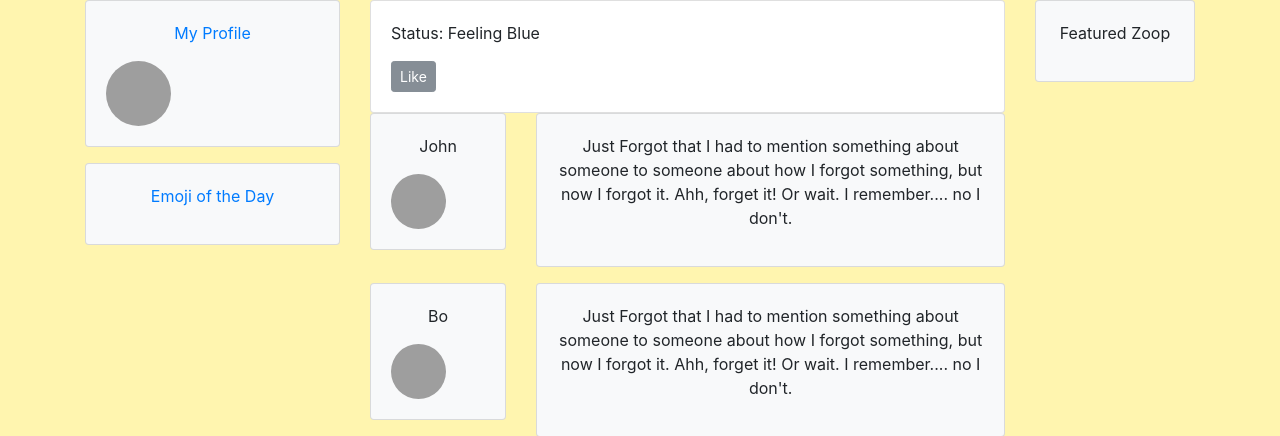
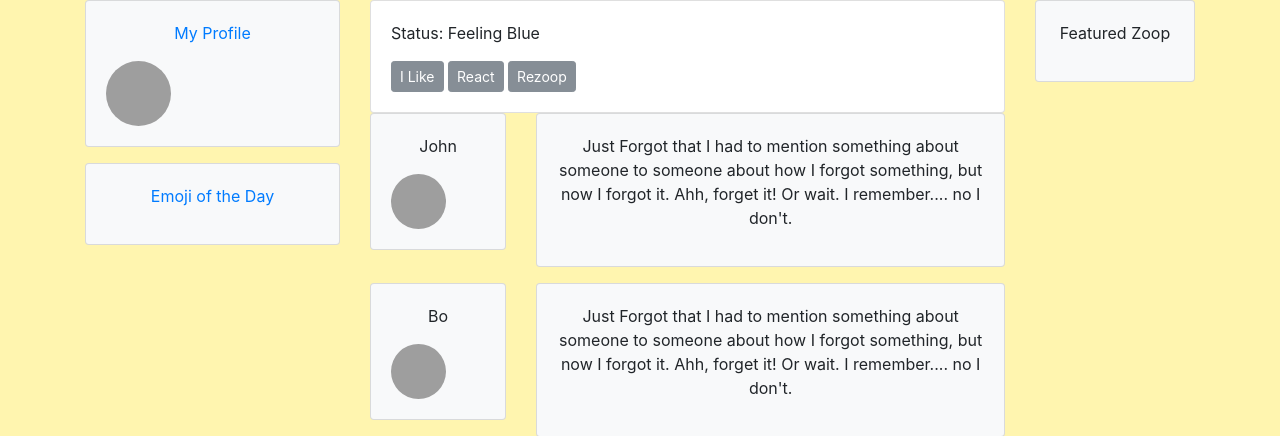
Before and after one commit to ameyarao98/ProjectZoop, a Django app: page / in a window 1280 px wide. Shown: the part 56-492 px from the top of the page. Run offline with Django 3.2, Linux system fonts and the light colour scheme; some libraries are stand-ins or nearby versions; grey boxes are pictures that could not be loaded.

Commit message:
Added reaction to posts

```diff
--- a/zooop/projectzoop/zoop/templates/zoop/index.html
+++ b/zooop/projectzoop/zoop/templates/zoop/index.html
@@ -66,7 +66,9 @@
                             <div class="card text-left">
                                 <div class="card-body">
                                     <p contenteditable="true">Status: Feeling Blue</p>
-                                    <button type="button" class="btn btn-secondary btn-sm"> <span class="glyphicon glyphicon-thumbs-up"></span> Like</button>
+                                    <button type="button" class="btn btn-secondary btn-sm"> <span class="glyphicon glyphicon-thumbs-up"></span> I Like</button>
+                                    <button type="button" class="btn btn-secondary btn-sm"> <span class="glyphicon glyphicon-thumbs-up"></span> React</button>
+                                    <button type="button" class="btn btn-secondary btn-sm"> <span class="glyphicon glyphicon-thumbs-up"></span> Rezoop</button>
                                 </div>
                             </div>
                         </div>
```
